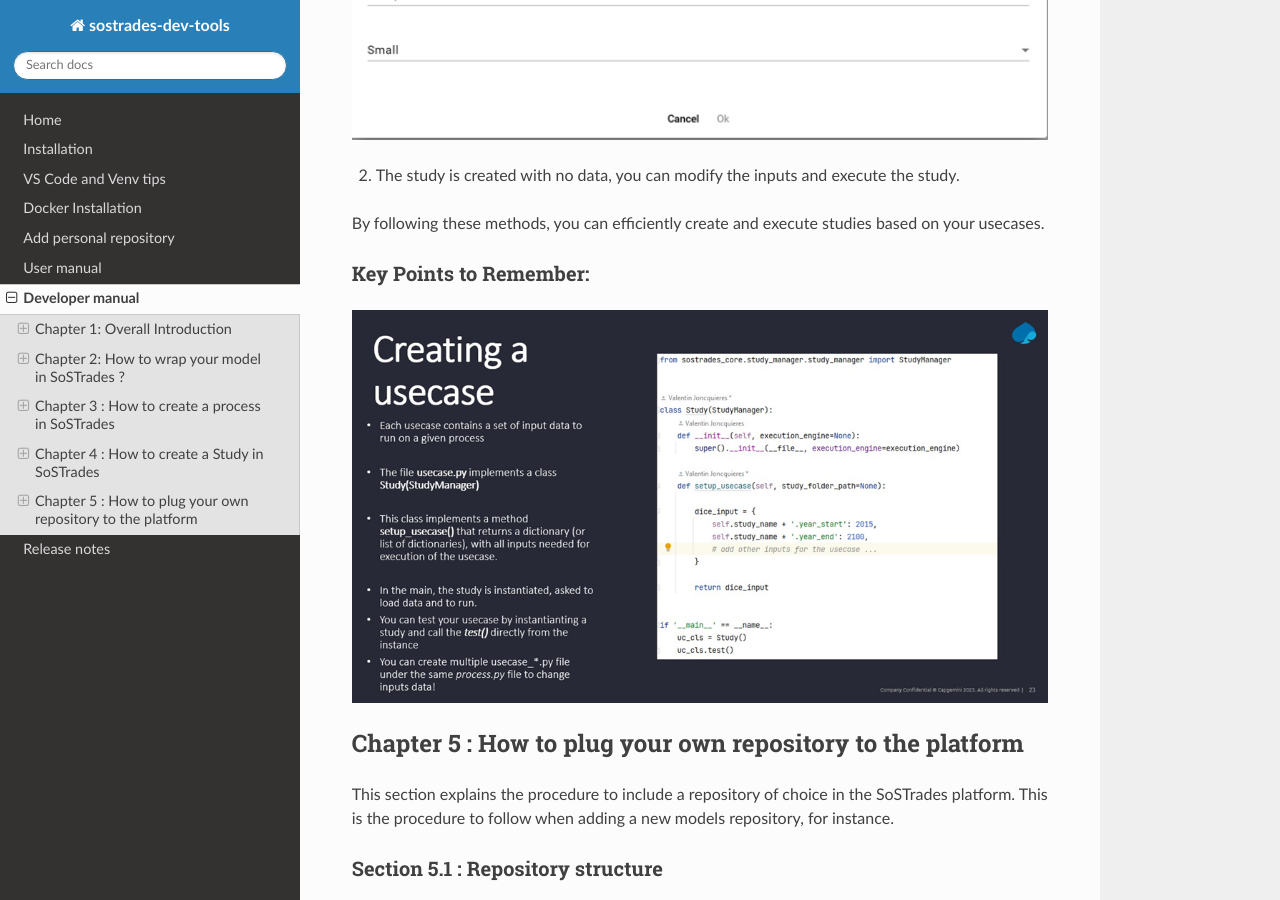
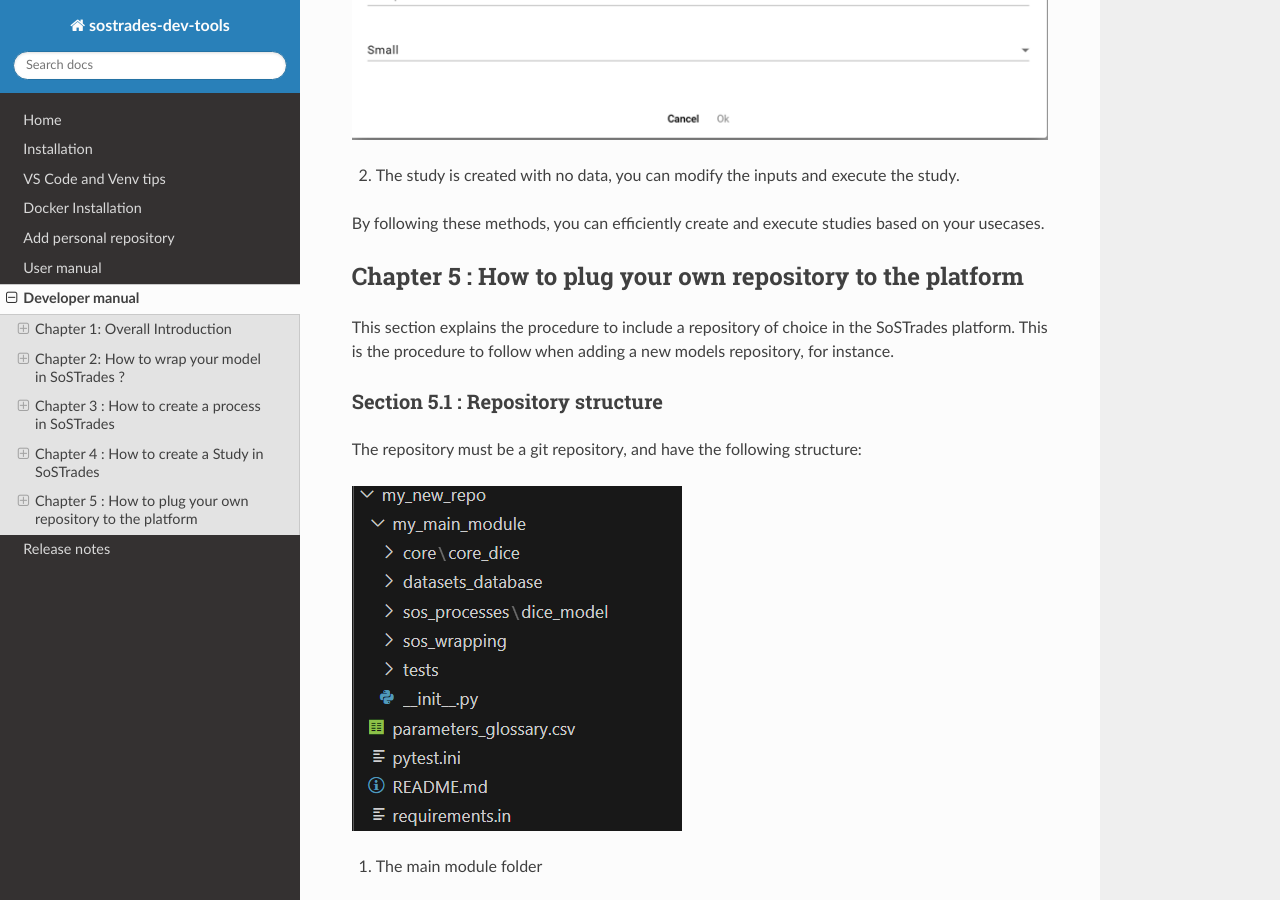
Before and after one commit to os-climate/sostrades-dev-tools, a Sphinx documentation site: the page built from docs/source/developer_manual.md, in a window 1280 px wide and 900 px high, scrolled down 27245 px. Built offline with Sphinx 7.4.7 and the Read the Docs theme 3.1.0, drawn with Linux system fonts in a browser that asks for light colours.

Commit message:
remove copyrighted doc

```diff
--- a/docs/source/developer_manual.md
+++ b/docs/source/developer_manual.md
@@ -752,10 +752,6 @@ The `show` method will open a window in your preferred web browser for each post
 
 By following these methods, you can efficiently create and execute studies based on your usecases.
 
-### **Key Points to Remember:**
-
-![create usecase keypoints](images/create_usecase_keypoints.png)
-
 
 ## Chapter 5 : How to plug your own repository to the platform
 
```
Also changed, not shown: docs/source/images/create_usecase_keypoints.png (deleted).
